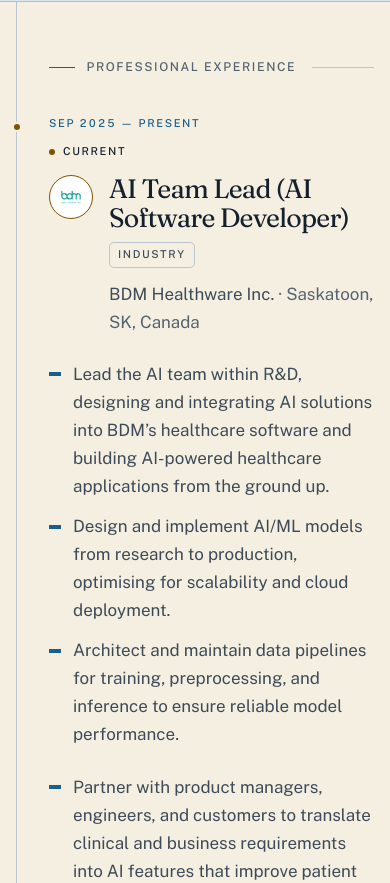
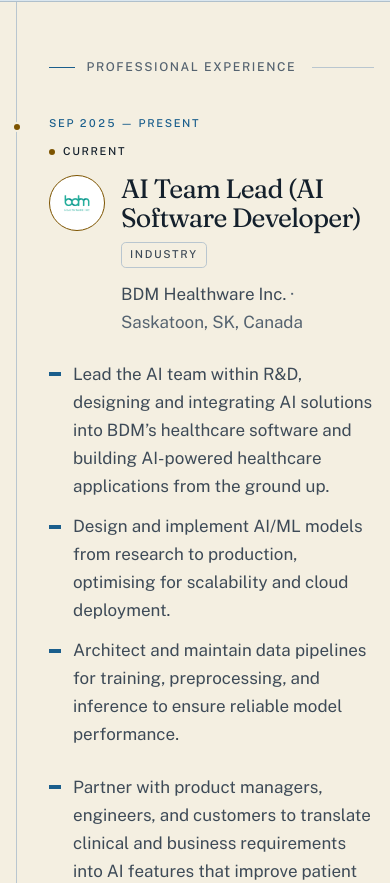
Before and after one commit to nasiksami/Portfolio, a React (Vite) app: page / in a window 390 px wide. Shown: the part 5401-6284 px from the top of the page. Built offline with nearby package versions, Linux system fonts and the light colour scheme.

Commit message:
style(experience): larger organisation logos
Logos in the Experience and Education timelines grow from 44px to 56px on
phones and 64px from md, with slightly more inner padding so the marks
keep clear of the circle's edge.

Co-Authored-By: Claude Opus 5.5 (1M context) <noreply@anthropic.com>

```diff
--- a/src/sections/Experience.jsx
+++ b/src/sections/Experience.jsx
@@ -46,18 +46,18 @@ function TimelineEntry({ entry, index, isEducation = false }) {
               <span
                 aria-hidden="true"
                 className={[
-                  'flex h-11 w-11 shrink-0 items-center justify-center overflow-hidden rounded-full border bg-white',
+                  'flex h-14 w-14 shrink-0 items-center justify-center overflow-hidden rounded-full border bg-white md:h-16 md:w-16',
                   entry.current ? 'border-signal' : 'border-edge',
                 ].join(' ')}
               >
                 <img
                   src={entry.logo}
                   alt=""
-                  width="44"
-                  height="44"
+                  width="64"
+                  height="64"
                   loading="lazy"
                   decoding="async"
-                  className="h-full w-full object-contain p-1.5"
+                  className="h-full w-full object-contain p-2"
                 />
               </span>
             )}
```
